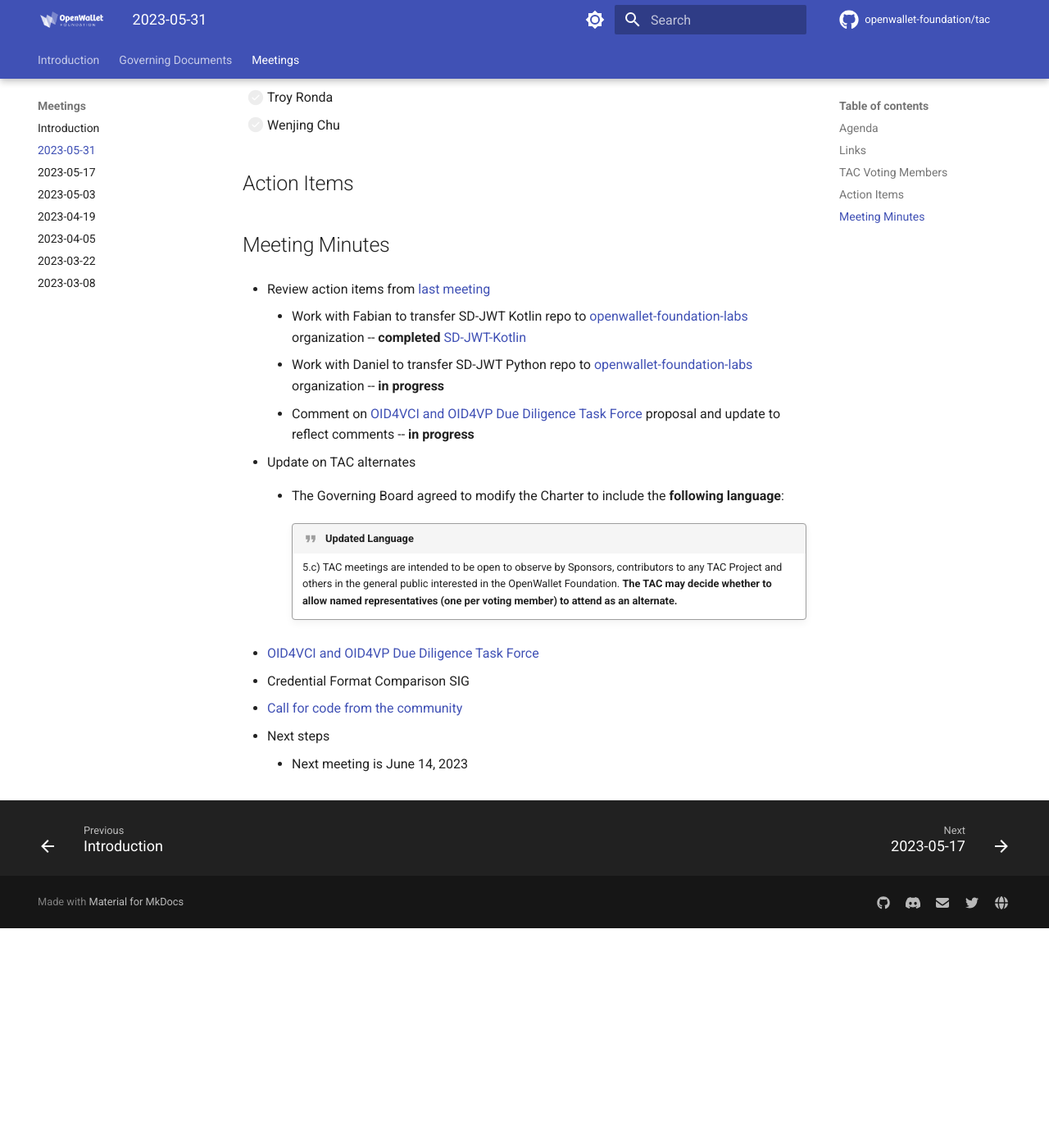
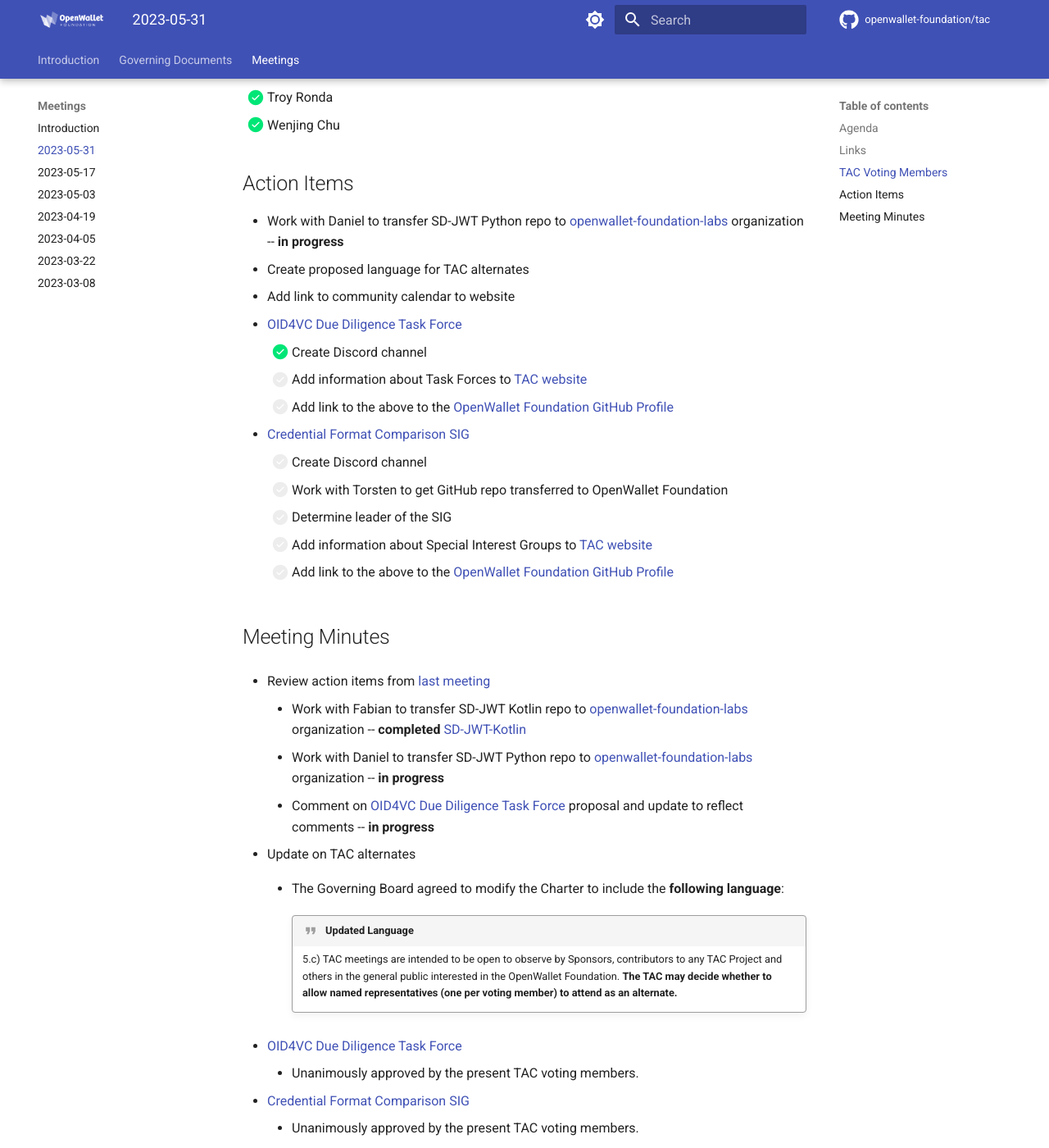
Before and after one commit to openwallet-foundation/tac, an MkDocs documentation site: the page built from docs/meetings/2023-05-31.md, in a window 1280 px wide and 1400 px high, scrolled down 905 px. Shown: the whole window at 82% size. Built offline with MkDocs 1.6.1 and Material for MkDocs 9.7.7, drawn with Linux system fonts in a browser that asks for light colours; comment, search, counter and statistics services are not loaded; before the commit the page ends 2037 px from its top, so only the background shows below that; some of the changed text lies outside the part shown.

```diff
--- a/docs/meetings/2023-05-31.md
+++ b/docs/meetings/2023-05-31.md
@@ -6,31 +6,47 @@
 ## Agenda
 - Review action items from [last meeting](./2023-05-17.md#action-items)
 - Update on TAC alternates
-- [OID4VCI and OID4VP Due Diligence Task Force](https://github.com/openwallet-foundation/tac/issues/23)
-- Credential Format Comparison SIG
+- [OID4VC Due Diligence Task Force](https://github.com/openwallet-foundation/tac/issues/23)
+- [Credential Format Comparison SIG](https://github.com/openwallet-foundation/tac/issues/26)
 - [Call for code from the community](https://github.com/openwallet-foundation/project-proposals)
 - Open discussion and next steps
 
 ## Links
 - [slides](https://docs.google.com/presentation/d/1lNWzRWbwDGtKOEkt4VxNU45Ac6EEVnWkD1lqIbmpljg/edit?usp=sharing)
-- [recording]()
+- [recording](https://zoom.us/rec/play/iFtV6nESPYhyZEQBRUPC9R_WRMRN5UDA2JFt1Ip2bgYuZRcvqiPmfK8OGIh-pmZodA6sD4L-X3zhMWAs.CIJ5JEsKrRod2jTg?canPlayFromShare=true&from=share_recording_detail&continueMode=true&componentName=rec-play&originRequestUrl=https%3A%2F%2Fzoom.us%2Frec%2Fshare%2FcVTUUAlOAykUXa6cS6ZwnOQJETykxR-i1AwZVAYuN9F4ocvPu5XhhTh0PhQBoSR_.RPK-EDvtLDXesi3I)
 
 ## TAC Voting Members
 
-- [ ] Jeremie Miller
+- [x] Jeremie Miller
 - [ ] Marie Austenaa
-- [ ] Stavros Kounis
-- [ ] Tracy Kuhrt
-- [ ] Troy Ronda
-- [ ] Wenjing Chu
+- [x] Stavros Kounis
+- [x] Tracy Kuhrt
+- [x] Troy Ronda
+- [x] Wenjing Chu
 
 ## Action Items
+- Work with Daniel to transfer SD-JWT Python repo to [openwallet-foundation-labs](https://github.com/openwallet-foundation-labs) organization -- **in progress**
+- Create proposed language for TAC alternates
+- Add link to community calendar to website
+- [OID4VC Due Diligence Task Force](https://github.com/openwallet-foundation/tac/issues/23)
+
+    - [x] Create Discord channel
+    - [ ] Add information about Task Forces to [TAC website](https://openwallet-foundation.github.io/tac/)
+    - [ ] Add link to the above to the [OpenWallet Foundation GitHub Profile](https://github.com/openwallet-foundation/.github/blob/main/profile/README.md)
+
+- [Credential Format Comparison SIG](https://github.com/openwallet-foundation/tac/issues/26)
+
+    - [ ] Create Discord channel
+    - [ ] Work with Torsten to get GitHub repo transferred to OpenWallet Foundation
+    - [ ] Determine leader of the SIG
+    - [ ] Add information about Special Interest Groups to [TAC website](https://openwallet-foundation.github.io/tac/)
+    - [ ] Add link to the above to the [OpenWallet Foundation GitHub Profile](https://github.com/openwallet-foundation/.github/blob/main/profile/README.md)
 
 ## Meeting Minutes
 - Review action items from [last meeting](./2023-05-17.md#action-items)
     - Work with Fabian to transfer SD-JWT Kotlin repo to [openwallet-foundation-labs](https://github.com/openwallet-foundation-labs) organization -- **completed** [SD-JWT-Kotlin](https://github.com/openwallet-foundation-lab/SD-JWT-Kotlin)
     - Work with Daniel to transfer SD-JWT Python repo to [openwallet-foundation-labs](https://github.com/openwallet-foundation-labs) organization -- **in progress**
-    - Comment on [OID4VCI and OID4VP Due Diligence Task Force](https://github.com/openwallet-foundation/tac/issues/23) proposal and update to reflect comments -- **in progress**
+    - Comment on [OID4VC Due Diligence Task Force](https://github.com/openwallet-foundation/tac/issues/23) proposal and update to reflect comments -- **in progress**
 
 - Update on TAC alternates
     - The Governing Board agreed to modify the Charter to include the **following language**:
@@ -38,9 +54,11 @@
         !!! quote "Updated Language"
             5.c) TAC meetings are intended to be open to observe by Sponsors, contributors to any TAC Project and others in the general public interested in the OpenWallet Foundation. **The TAC may decide whether to allow named representatives (one per voting member) to attend as an alternate.**
 
-- [OID4VCI and OID4VP Due Diligence Task Force](https://github.com/openwallet-foundation/tac/issues/23)
+- [OID4VC Due Diligence Task Force](https://github.com/openwallet-foundation/tac/issues/23)
+    - Unanimously approved by the present TAC voting members.
 
-- Credential Format Comparison SIG
+- [Credential Format Comparison SIG](https://github.com/openwallet-foundation/tac/issues/26)
+    - Unanimously approved by the present TAC voting members.
 
 - [Call for code from the community](https://github.com/openwallet-foundation/project-proposals)
 
```
